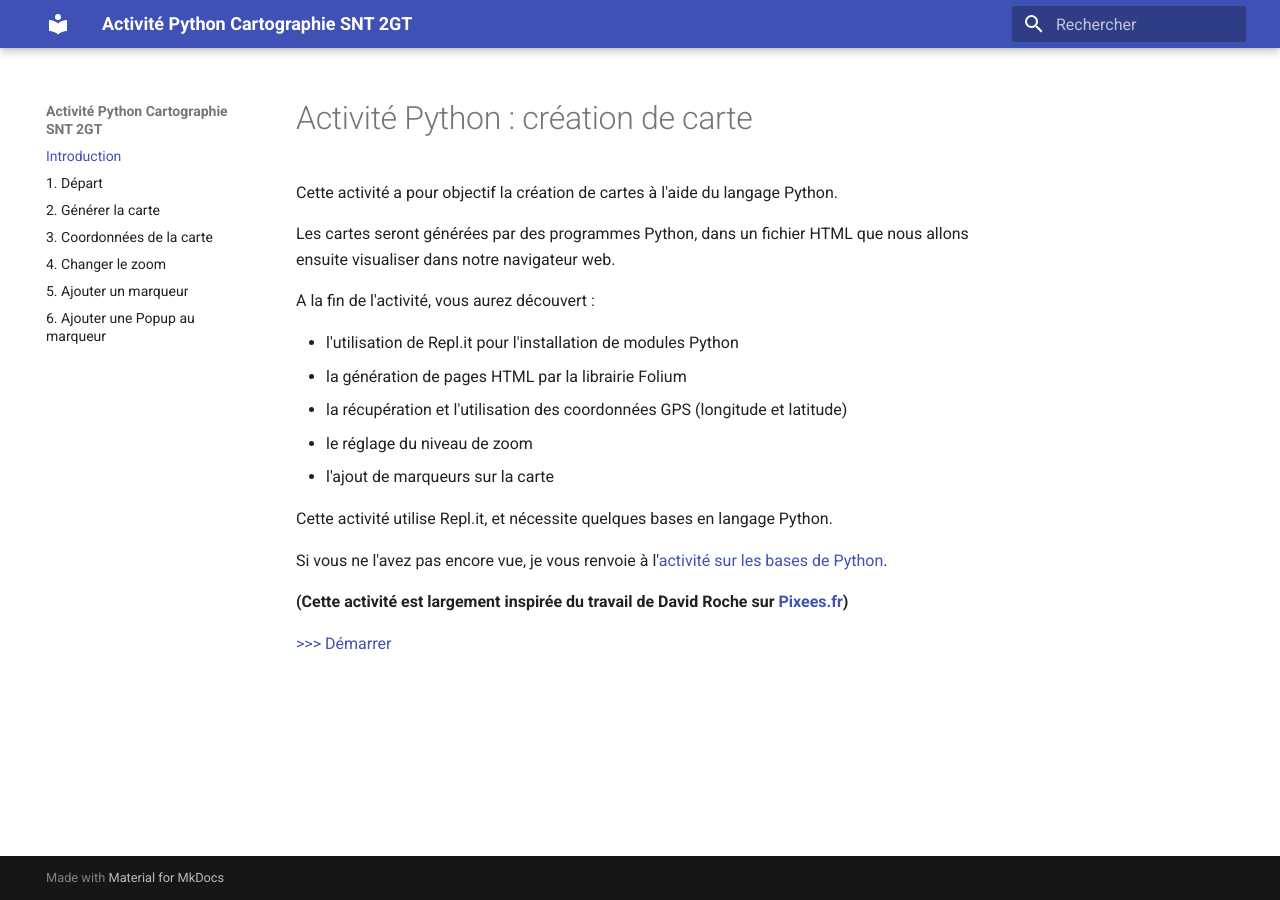
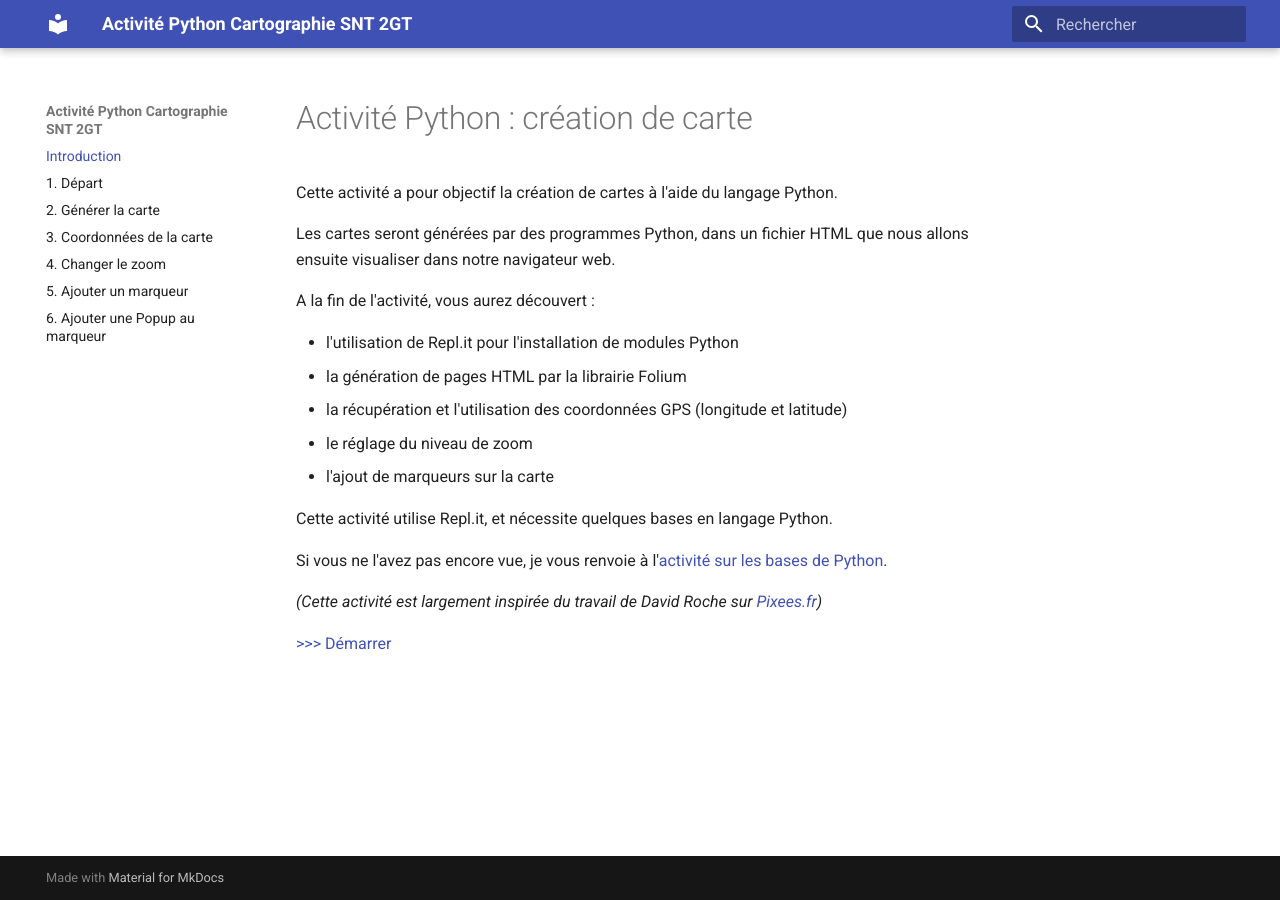
Before and after one commit to netvolutionfr/activite-python-cartographie, an MkDocs documentation site: the page built from docs/index.md, in a window 1280 px wide. Built offline with MkDocs 1.6.1 and Material for MkDocs 9.7.7, drawn with Linux system fonts in a browser that asks for light colours.

Commit message:
Ajout des crédits

```diff
--- a/docs/index.md
+++ b/docs/index.md
@@ -16,6 +16,6 @@ Cette activité utilise Repl.it, et nécessite quelques bases en langage Python.
 
 Si vous ne l'avez pas encore vue, je vous renvoie à l'[activité sur les bases de Python](https://activite-python-snt-2020.siovision.fr/).
 
-__(Cette activité est largement inspirée du travail de David Roche sur [Pixees.fr](https://pixees.fr/informatiquelycee/n_site/snt_carto_osmPerso.html))__
+_(Cette activité est largement inspirée du travail de David Roche sur [Pixees.fr](https://pixees.fr/informatiquelycee/n_site/snt_carto_osmPerso.html))_
 
 [>>> Démarrer](depart.md)
```
